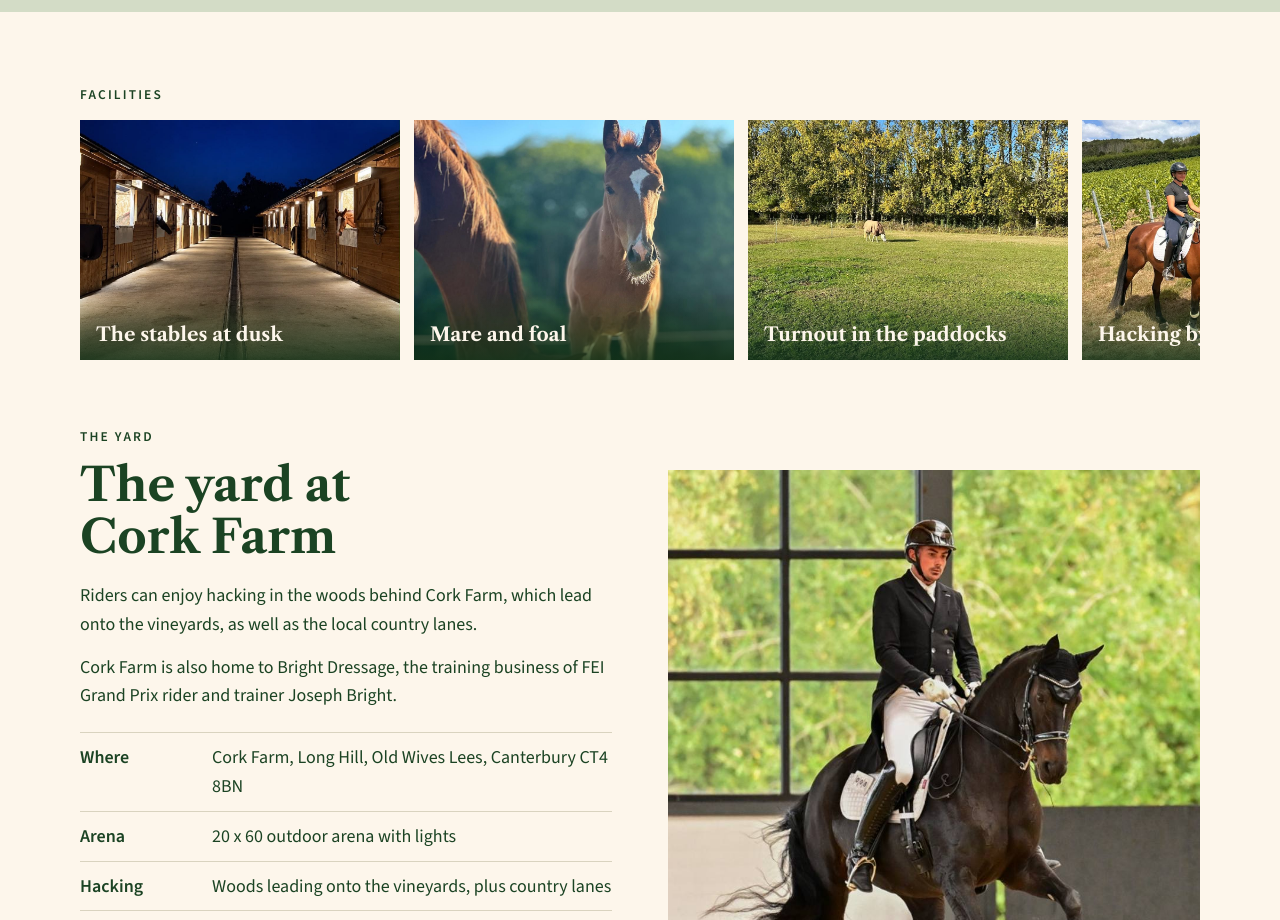
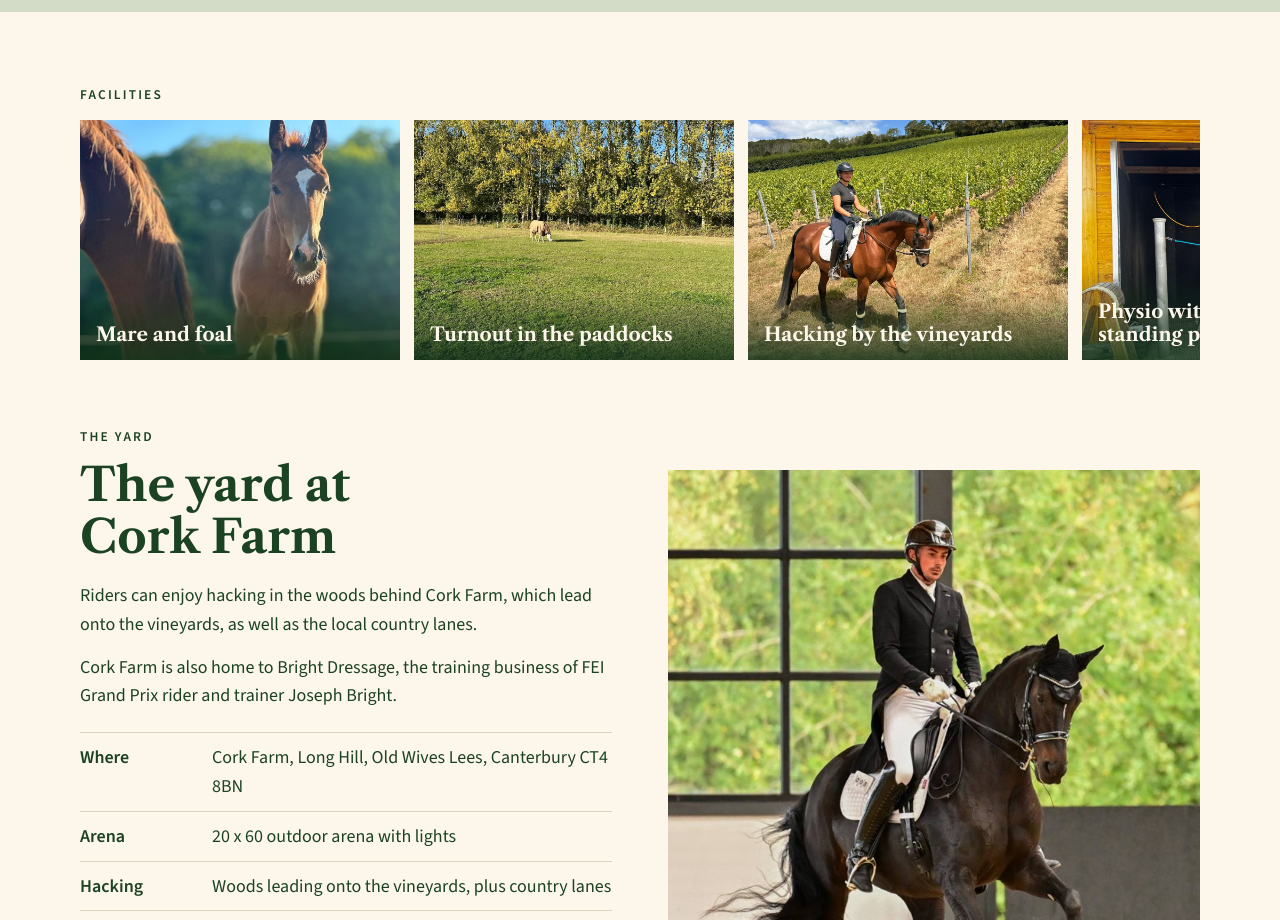
Before and after one commit to BrightDressage/BrightLivery, a plain HTML site: page index.html in a window 1280 px wide. Shown: the part 2040-2960 px from the top of the page. Drawn offline with nearby package versions, Linux system fonts and the light colour scheme.

Commit message:
Add files via upload

```diff
--- a/index.html
+++ b/index.html
@@ -149,7 +149,7 @@
 
 <section class="gallery" aria-label="Facilities photos"><div class="wrap">
   <p class="eyebrow">Facilities</p>
-  <ul class="strip" tabindex="0"><li class="tile photo"><img src="/yard-dusk.jpg" alt="The stables at dusk, with horses looking over their doors and the lights on" width="1086" height="814" loading="lazy"><span>The stables at dusk</span></li><li class="tile photo"><img src="/mare-foal.jpg" alt="A mare eating from a bucket with her foal beside her" width="1200" height="900" loading="lazy"><span>Mare and foal</span></li><li class="tile photo"><img src="/paddock-turnout.jpg" alt="A rugged horse grazing in the paddock below tall poplar trees" width="1200" height="900" loading="lazy"><span>Turnout in the paddocks</span></li><li class="tile photo"><img src="/hack-vineyards.jpg" alt="A rider hacking a bay horse alongside the vineyards" width="1200" height="900" loading="lazy"><span>Hacking by the vineyards</span></li><li class="tile"><span>The arena</span><small>Photo to come</small></li><li class="tile"><span>Hacking through the woodland</span><small>Photo to come</small></li><li class="tile"><span>Arena at dusk, lights on</span><small>Photo to come</small></li></ul>
+  <ul class="strip" tabindex="0"><li class="tile photo"><img src="/mare-foal.jpg" alt="A mare eating from a bucket with her foal beside her" width="1200" height="900" loading="lazy"><span>Mare and foal</span></li><li class="tile photo"><img src="/paddock-turnout.jpg" alt="A rugged horse grazing in the paddock below tall poplar trees" width="1200" height="900" loading="lazy"><span>Turnout in the paddocks</span></li><li class="tile photo"><img src="/hack-vineyards.jpg" alt="A rider hacking a bay horse alongside the vineyards" width="1200" height="900" loading="lazy"><span>Hacking by the vineyards</span></li><li class="tile photo"><img src="/physio.jpg" alt="A horse being treated by the yard's physiotherapist in the wash bay" width="1200" height="900" loading="lazy"><span>Physio with our long-standing physiotherapist</span></li><li class="tile"><span>The arena</span><small>Photo to come</small></li><li class="tile"><span>Hacking through the woodland</span><small>Photo to come</small></li><li class="tile photo"><img src="/yard-dusk.jpg" alt="The stables at dusk, with horses looking over their doors and the lights on" width="1086" height="814" loading="lazy"><span>The stables at dusk</span></li><li class="tile"><span>Arena at dusk, lights on</span><small>Photo to come</small></li></ul>
 </div></section>
 
 <section class="wrap yard" id="yard">
```
Also changed, not shown: physio.jpg (added).
